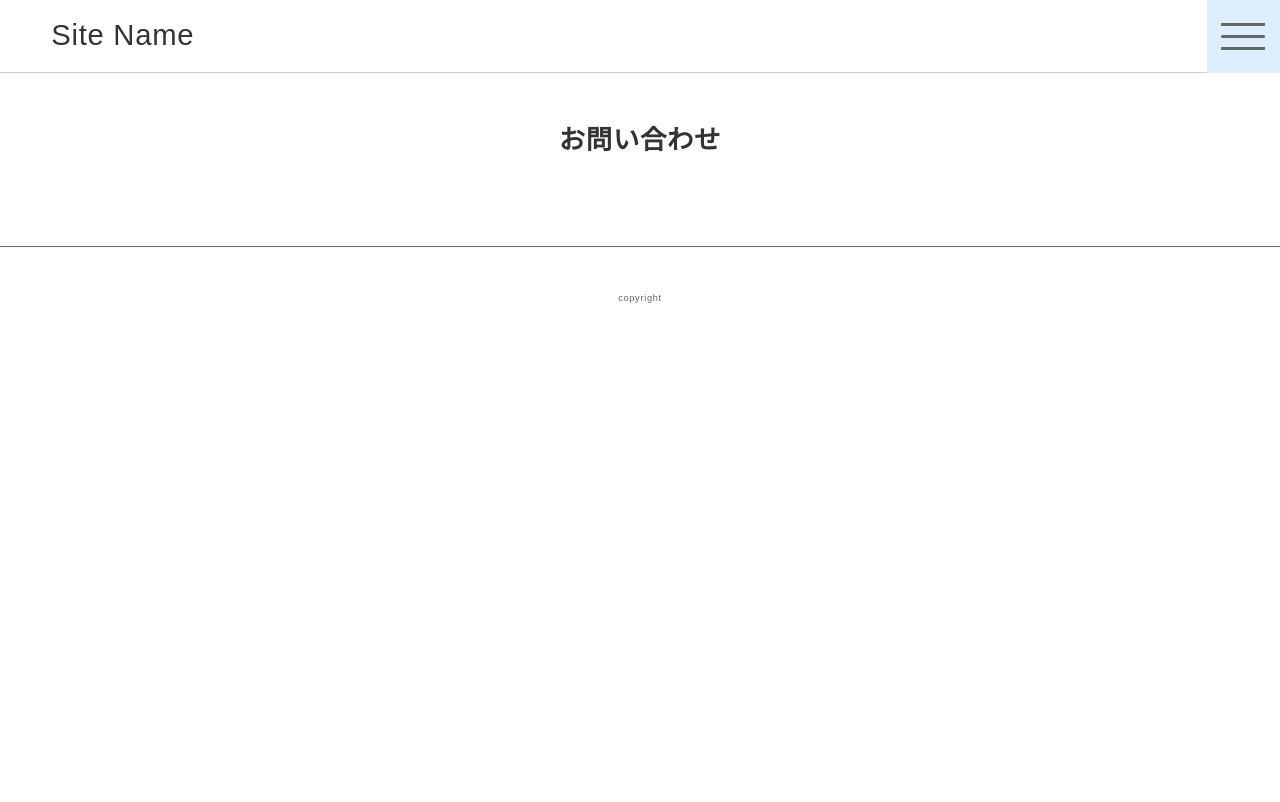
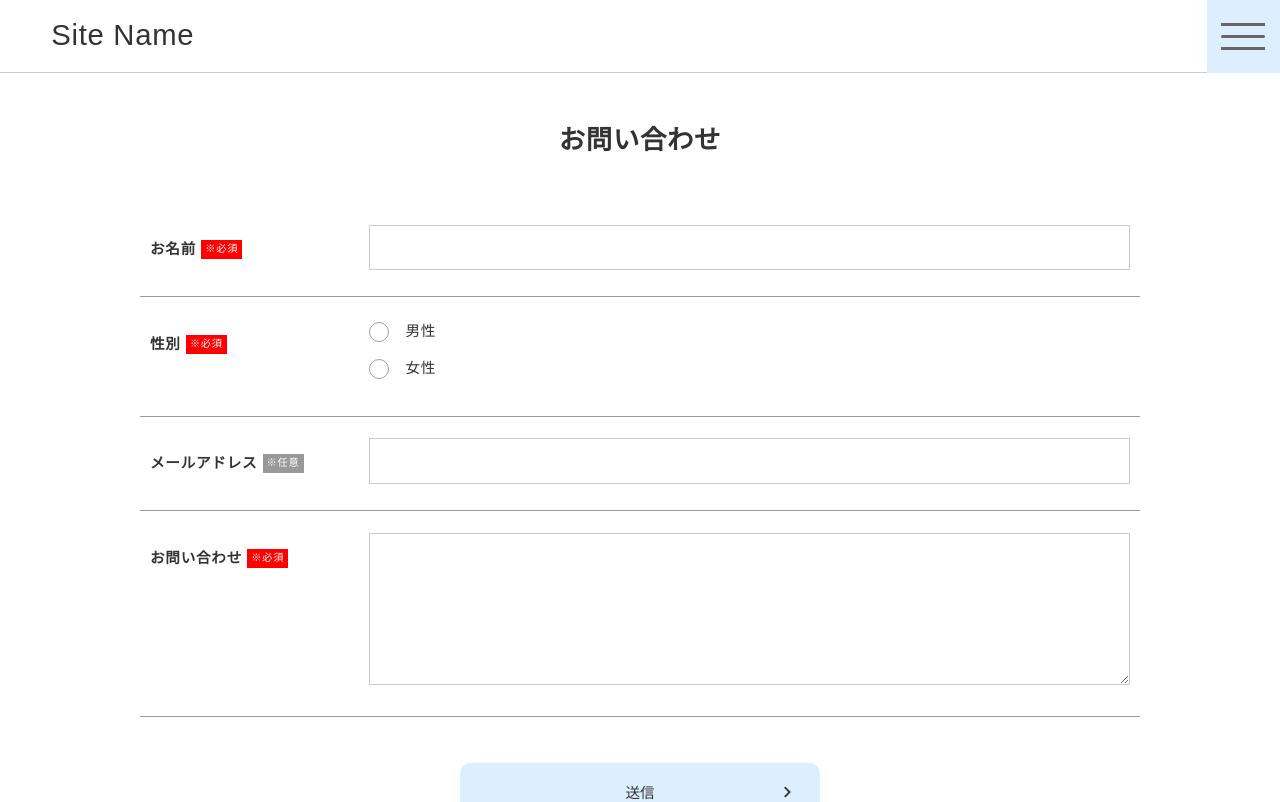
Before and after one commit to sko-nishimura/microcms-nuxt-jamstack-blog, a Nuxt app: page /contact in a window 1280 px wide. Shown: the top 802 px of the page. Built offline with nearby package versions, Linux system fonts and the light colour scheme.

Commit message:
フォーム作成

```diff
--- /dev/null
+++ b/assets/scss/_form.scss
@@ -0,0 +1,367 @@
+
+/* form */
+
+.formWrap{
+	padding-top: 10px;
+}
+.formList{
+	max-width: 760px;
+	margin: 0 auto;
+}
+.formBlock{//フォーム1項目
+	padding-top: 1.5em;
+	padding-bottom: 1.5em;
+	border-bottom: 1px solid #999;
+	&-require{//必須項目
+		.formBlock__label{
+			&::after{
+				background-color: red;
+				content: "※必須"
+			}
+		}
+	}
+	&__label{//フォーム項目の表題
+		display: flex;
+		align-items: center;
+		margin-bottom: 1em;
+		font-size: 1.1em;
+		font-weight: bold;
+		line-height: 1.3;
+		&::after{
+			display: inline-block;
+			margin-left: .5em;
+			padding: .4em;
+			background-color: #999;
+			color: #fff;
+			font-size: .7em;
+			font-weight: normal;
+			line-height: 1;
+			content: "※任意"
+		}
+	}
+
+	//フォーム項目の入力欄
+	&__item{
+		input[type="text"],
+		input[type="email"],
+		input[type="tel"],
+		select{
+			padding: 0 1em;
+			height: 50px;
+		}
+		&__text{//フォーム項目の入力欄エリア内のテキスト部分
+			font-size: 1em;
+			line-height: (52 / 32);
+		}
+	}
+	&__input{//フォーム項目の入力欄の入力部分
+		position: relative;
+		&-radio{//ラジオボタンの場合
+			label{
+				display: inline-block;
+				position: relative;
+			}
+			input{
+				position: absolute;
+				left: 0;
+				top:0;
+				opacity: 0;
+				&:checked{
+					&+.formBlock__input__text{
+						&::after{
+							display: block !important;
+						}
+					}
+				}
+			}
+			.formBlock__input__text,
+			.mwform-radio-field-text{
+				display: block;
+				position: relative;
+				margin-bottom: 1em;
+				padding-left: 32px;
+				line-height: 1.4;
+				&::before{
+					display: block;
+					position: absolute;
+					left: 0;
+					top: 50%;
+					width: 20px;
+					height: 20px;
+					border: 1px solid #9f9f9f;
+					border-radius: 50%;
+					background-color: #fff;
+					transform: translateY(-50%);
+					content: "";
+				}
+				&::after{
+					display: none;
+					position: absolute;
+					left: 5px;
+					top: 50%;
+					width: 9px;
+					height: 9px;
+					border-radius: 50%;
+					background-color: $mainColor;
+					transform: translateY(-50%);
+					content: "";
+				}
+			}
+		}
+		&-check{//チェックボックスの場合
+			label{
+				display: inline-block;
+			}
+			input{
+				position: absolute;
+				left: 0;
+				top:0;
+				opacity: 0;
+				&:checked{
+					&+.formBlock__item__text,
+					&+.mwform-checkbox-field-text{
+						&::after{
+							display: block;
+						}
+					}
+				}
+			}
+			.formBlock__input__text,
+			.mwform-checkbox-field-text{
+				display: block;
+				position: relative;
+				margin-bottom: 1em;
+				padding-left: 32px;
+				line-height: 1.4;
+				&::before{
+					display: block;
+					position: absolute;
+					left: 0;
+					top: 0;
+					width: 20px;
+					height: 20px;
+					border: 1px solid #9f9f9f;
+					background-color: #fff;
+					content: "";
+				}
+				&::after{
+					display: none;
+					position: absolute;
+					left: 7px;
+					top: 4px;
+					width: 5px;
+					height: 9px;
+					border-bottom: 1px solid $mainColor;
+					border-right: 1px solid $mainColor;
+					transform: rotate(45deg);
+					content: "";
+				}
+			}
+		}
+		&-select{//セレクトタグの場合
+			width: 60%;
+			&::after{
+				display: block;
+				position: absolute;
+				right: .5em;
+				top: 25px;
+				transform: translateY(-50%);
+				@include iconD;
+			}
+			select{
+				font-size: 1em;
+				line-height: 1;
+			}
+		}
+		&-textarea{//テキストエリアの場合
+			textarea{
+				height: 12em;
+				padding: 1em 1.25em;
+				resize: none;
+			}
+		}
+	}
+}
+
+.formAttentionBlock{
+	margin: 30px 0;
+	font-size: em(11);
+}
+
+//同意チェックボックス
+.formAgreement{
+	margin-top: 50px;
+}
+
+
+//送信等ボタンエリア
+.formBtnBlock{
+	// display: flex;
+	// justify-content: center;
+	// align-items: center;
+	// flex-direction: column;
+	// flex-wrap: wrap;
+	// gap: 20px;
+	width: p2v(600);
+	max-width: 500px;
+	margin: 30px auto 0;
+}
+.g-recaptcha{
+	flex-basis: 100%;
+	margin: 0;
+}
+
+
+//確認ページ
+.confirm {
+	.formWrap{
+		max-width: 1024px;
+	}
+	.formBlock{
+		&__label{
+			&::after{
+				display: none;
+			}
+		}
+	}
+	.formBlock__input-select::after{
+		display: none;
+	}
+	.formAttentionBlock{
+		display: none;
+	}
+	.formAgreement{
+		display: none;
+	}
+}
+
+//完了ページ
+.complete {
+	.pageContents{
+		padding-bottom: 80px;
+	}
+}
+.completeText{
+	padding: 30px 0 0;
+	text-align: center;
+	p{
+		font-size: em(15);
+		line-height: (62 / 32);
+	}
+}
+
+.completeBtnBlock{
+	width: p2v(600);
+	max-width: 500px;
+	margin: 50px auto 0;
+}
+
+//エラーテキスト位置調整
+.mw_wp_form .error{
+	display: block;
+	margin-top: .5em;
+	color: #ddd;
+	font-weight: bold;
+	line-height: 1;
+	letter-spacing: .08em;
+	&::before{
+		content: "※"
+	}
+}
+
+@media screen and (min-width: $breakpoint){
+	.formWrap{
+		padding-top: 0;
+	}
+
+	.formBlock{//フォーム1項目
+		display: flex;
+		align-items: flex-start;
+		padding-left: 10px;
+		padding-right: 10px;
+		&__label{//フォーム項目の表題
+			min-height: 50px;
+			flex-basis: 15em;
+			flex-shrink: 0;
+			margin-bottom: 0;
+			padding-right: 1em;
+			font-size: 1em;
+		}
+
+		//フォーム項目の入力欄
+		&__item{
+			flex-grow: 1;
+			input[id="name"],
+			input[type="email"],
+			input[id="tel"]{
+				height: rem(50);
+			}
+		}
+		&__input{//フォーム項目の入力欄の入力部分
+			&-radio{//ラジオボタンの場合
+				.formBlock__input__text,
+				.mwform-radio-field-text{
+					position: relative;
+					padding-left: 36px;
+				}
+			}
+			&-check{//チェックボックスの場合
+				.formBlock__input__text,
+				.mwform-checkbox-field-text{
+					position: relative;
+					padding-left: 36px;
+				}
+			}
+			&-select{//セレクトタグの場合
+				width: 100%;
+			}
+			&-textarea{//テキストエリアの場合
+				textarea{
+					height: rem(200);
+				}
+			}
+		}
+	}
+
+	//同意チェックボックス
+	.formAgreement{
+		margin-top:rem(60);
+		.formBlock__item__text{
+			display: inline-block;
+		}
+	}
+
+	//送信等ボタンエリア
+	.formBtnBlock{
+		// flex-direction: row;
+		// gap: 30px;
+		margin-top:rem(50);
+	}
+
+
+	//確認ページ
+	.confirm {
+		.formBlock__label{
+			display: block;
+			min-height: auto;
+		}
+	}
+
+	//完了ページ
+	.complete {
+		.pageContents{
+			padding-bottom:em(120);
+		}
+	}
+	.completeText{
+		p{
+			font-size:em(18);
+			line-height: (38 / 18);
+		}
+	}
+
+	.completeBtnBlock{
+		margin-top:rem(50);
+	}
+
+}
--- a/nuxt.config.js
+++ b/nuxt.config.js
@@ -51,6 +51,7 @@ export default {
     scss: [
       '@/assets/scss/_setting.scss',
       '@/assets/scss/_base.scss',
+      '@/assets/scss/_form.scss',
     ]
   },
 
--- a/pages/contact/index.vue
+++ b/pages/contact/index.vue
@@ -8,7 +8,73 @@
 				<h2 class="is-text-align-center">お問い合わせ</h2>
 
 				<div class="formWrap">
+					<form action=""  name="contact" method="POST" netlify>
+					<input type="hidden" name="form-name" value="contact" />
 
+						<div class="formBlock formBlock-require">
+							<div class="formBlock__label"><label for="name">お名前</label></div>
+							<div class="formBlock__item">
+								<div class="formBlock__input formBlock__input-text">
+									<input type="text" name="name" id="name" placeholder="">
+								</div>
+							</div>
+							<!-- /.formBlock__item -->
+						</div>
+						<!-- formBlock -->
+
+						<div class="formBlock formBlock-require">
+							<div class="formBlock__label"><label for="">性別</label></div>
+							<div class="formBlock__item">
+								<div class="formBlock__input formBlock__input-radio">
+									<div class="formBlock__radioBtn">
+										<label for="male">
+											<input type="radio" name="gendar" id="male" value="男性">
+											<span class="formBlock__input__text">男性</span>
+										</label>
+									</div>
+									<div class="formBlock__radioBtn">
+										<label for="female">
+											<input type="radio" name="gendar" id="female" value="女性">
+											<span class="formBlock__input__text">女性</span>
+										</label>
+									</div>
+								</div>
+							</div>
+							<!-- /.formBlock__item -->
+						</div>
+						<!-- formBlock -->
+
+						<div class="formBlock">
+							<div class="formBlock__label"><label for="mail">メールアドレス</label></div>
+							<div class="formBlock__item">
+								<div class="formBlock__input formBlock__input-text">
+									<input type="email" name="email" id="mail" placeholder="">
+								</div>
+							</div>
+							<!-- /.formBlock__item -->
+						</div>
+						<!-- formBlock -->
+
+						<div class="formBlock formBlock-require">
+							<div class="formBlock__label"><label for="message">お問い合わせ</label></div>
+							<div class="formBlock__item">
+								<div class="formBlock__input formBlock__input-text">
+									<textarea name="message" id="message" cols="30" rows="10"></textarea>
+								</div>
+							</div>
+							<!-- /.formBlock__item -->
+						</div>
+						<!-- formBlock -->
+
+						<div class="formBtnBlock btnWrap">
+							<div class="btn"><button type="submit" name="submit" value="submit" class="btn__link confirmBtn">送信</button></div>
+							<!-- <input type="hidden" name="fvv" value="1">
+							<input type="hidden" name="partialResponse" value="[null,null,&quot;-1200317149095642410&quot;]">
+							<input type="hidden" name="pageHistory" value="0">
+							<input type="hidden" name="fbzx" value="-1200317149095642410"> -->
+						</div>
+
+					</form>
 				</div>
 			</div>
 
```
